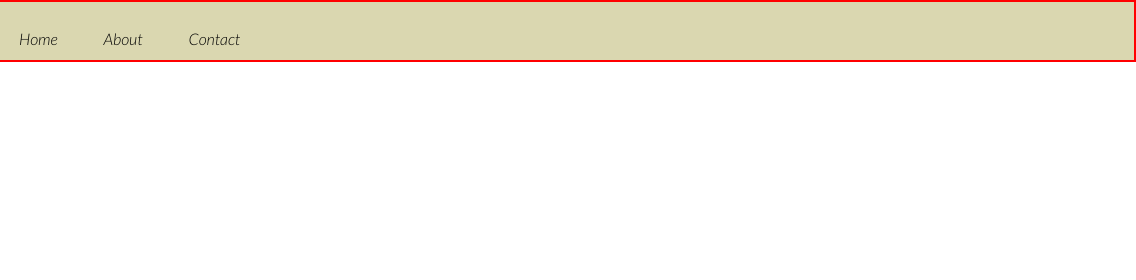
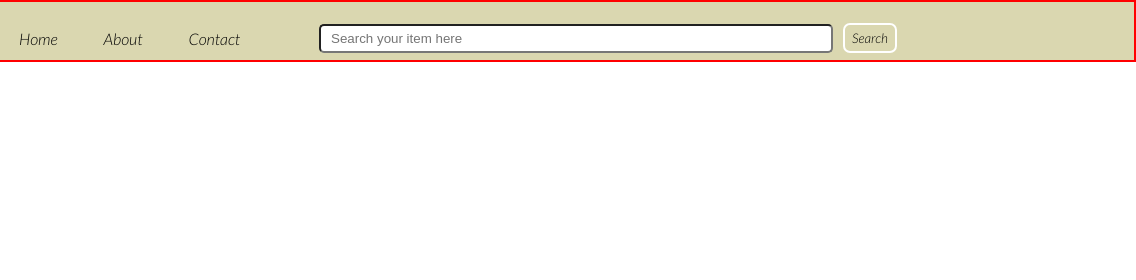
Before and after one commit to BilalHameed22/FlipKart_clone, a plain HTML site: page index.html in a window 1280 px wide. Shown: the top 280 px of the page, 144-1280 px from the left. Drawn offline with Linux system fonts and the light colour scheme.

Commit message:
Search Bar is added

```diff
--- a/Css/style.css
+++ b/Css/style.css
@@ -11,6 +11,7 @@ header{
 }
 nav{
     display: flex;
+    align-items: center;
 }
 .logo{
 
@@ -37,6 +38,37 @@ nav ul li a{
     color: rgb(0, 0, 0);
     text-decoration: none;
 }
+nav ul li a:hover{
+    color: rgb(0, 17, 255);
+    font-weight: bold;
+}
+.search{
+   display: flex;
+   align-items: center;
+}
+.search input{
+    margin: 0px 10px 0px 56px;
+    width: 500px;
+    height: 25px;
+    border-radius: 5px;
+    padding-left: 10px;
+}
+.btn{
+    padding: 5px 7px;
+    color: rgb(0, 0, 0);
+    background-color: var(--main-bg-color);
+    border: 2px solid white;
+    border-radius: 7px;
+    cursor: pointer;
+    font-family: 'Lato', sans-serif;
+
+
+}
+.btn:hover{
+    color: blue;
+    font-weight: bold;
+
+}
 .container{
     min-height: calc(80vh);
 }
--- a/index.html
+++ b/index.html
@@ -18,11 +18,19 @@
                 <li><a href="about.html">About</a></li>
                 <li><a href="Contact.html">Contact</a></li>
             </ul>
+            <div class="search">
+                <input type="text" placeholder="Search your item here" >
+                <button class="btn"> Search</button>
+            </div>
         </nav>
 
     </header>
-    <main class="container">
+    <main>
+       <div class="container">
+        <div class="slider">
 
+        </div>
+       </div>
     </main>
     <footer class="flex_all_center">
         <p>Copyright &copy; mycart.com</p>
```
